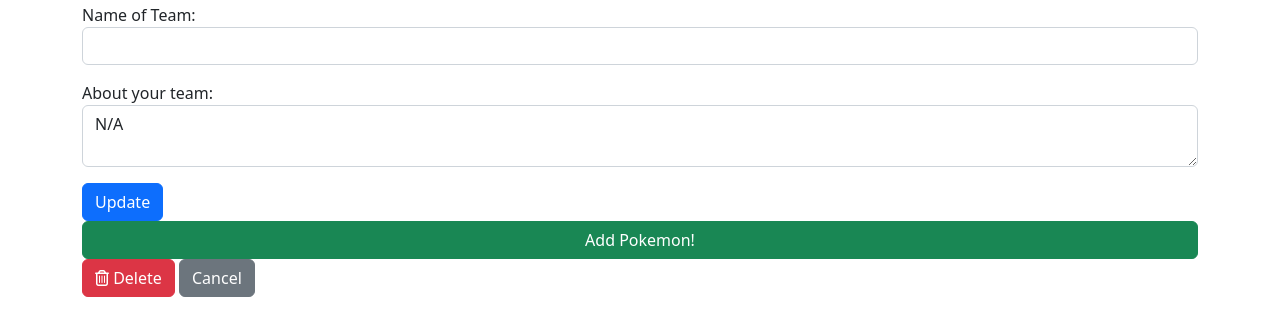
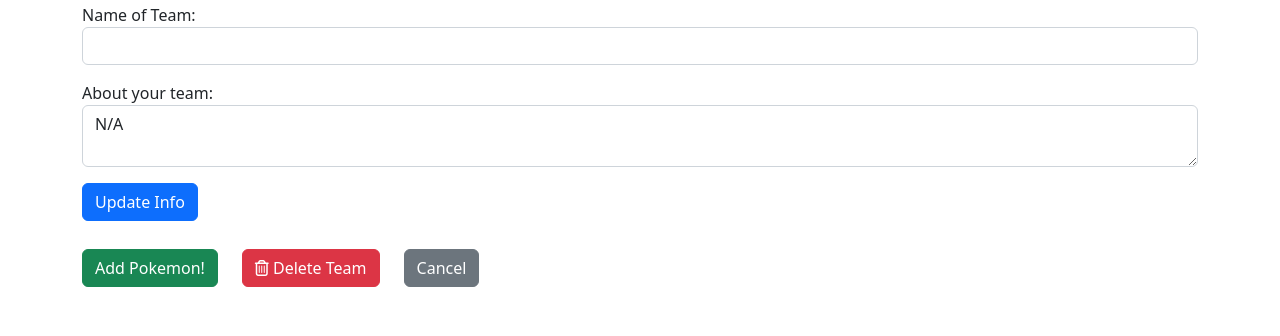
Before and after one commit to geenajackson/pokemon-team-rater, a Flask app: template templates/team/edit.html in a window 1280 px wide. Shown: the part 163-499 px from the top of the page. Run offline with Flask 2, Linux system fonts and the light colour scheme; the template is opened without the code that fills it: values that come from a table or form of the project are taken from there, others are empty; some libraries are stand-ins or nearby versions.

Commit message:
edit spacing of edit/cancel buttons

```diff
--- a/templates/team/edit.html
+++ b/templates/team/edit.html
@@ -25,8 +25,21 @@
 
         {% endfor %}
 
-        <button class="btn btn-primary" type="submit">Update</button>
-    </form>
+        <button class="btn btn-primary" type="submit">Update Info</button>
+    </form><br>
+    <div class="row row-cols-auto pt-1">
+        <div class="col">
+            <a href="/teams/{{team.id}}/search" class="btn btn-success">Add Pokemon!</a>
+        </div>
+        <div class="col">
+            <form action="/teams/{{team.id}}/delete" method="POST">
+                <button class="btn btn-danger"><i class="fa-regular fa-trash-can"></i> Delete Team</button>
+            </form>
+        </div>
+        <div class="col">
+            <a href="/teams/{{team.id}}/show" class="btn btn-secondary">Cancel</a>
+        </div>
+    </div><br>
     {% if team.members %}
     <form id="pokemon-display" action="/teams/{{team.id}}/remove" method="POST">
         <h2>Current Pokemon: </h2>
@@ -37,13 +50,9 @@
         </div>
         {% endfor %}
         <button class="btn btn-secondary" type="submit">Remove Pokemon</button>
-    </form>
+    </form><br>
     {% endif %}
 
-    <a href="/teams/{{team.id}}/search" class="btn btn-success">Add Pokemon!</a>
-    <form action="/teams/{{team.id}}/delete" method="POST">
-        <button class="btn btn-danger"><i class="fa-regular fa-trash-can"></i> Delete</button>
-        <a href="/teams/{{team.id}}/show" class="btn btn-secondary">Cancel</a>
 </div>
 
 {% endblock %}
```
